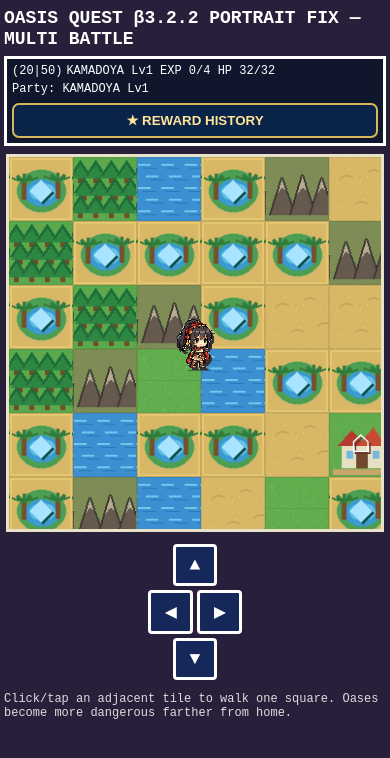
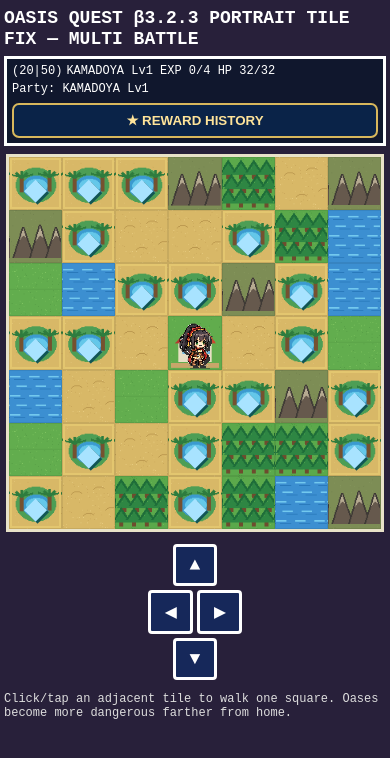
Before and after one commit to kamadoya/oasis-quest, a plain HTML site: page index.html in a window 390 px wide. Drawn offline with Linux system fonts and the light colour scheme.

Commit message:
📱🎮 OASIS QUEST β3.2.3 — PORTRAIT TILE CENTER FIX

```diff
--- a/index.html
+++ b/index.html
@@ -1,6 +1,6 @@
 <!doctype html>
 <html lang="en"><head><meta charset="utf-8"><meta name="viewport" content="width=device-width,initial-scale=1">
-<title>OASIS QUEST β3.2.2 PORTRAIT FIX</title>
+<title>OASIS QUEST β3.2.3 PORTRAIT TILE FIX</title>
 <style>
 *{box-sizing:border-box}body{margin:0;background:#17131d;color:#fff;font-family:monospace;overflow-x:hidden}
 #game{max-width:980px;margin:auto;background:#28203a;min-height:100vh;padding:10px}
@@ -316,11 +316,29 @@ html,body{max-width:100%;overflow-x:hidden}
 }
 </style>
 
+
+<style id="portraitTileCenter323">
+@media(max-width:700px) and (orientation:portrait){
+ #map{box-sizing:border-box!important}
+ #tileLayer{position:absolute!important;inset:0!important}
+ #hero{
+   left:50%!important;top:50%!important;
+   width:calc((100% / 7) * .62)!important;
+   height:calc((100% / 7) * .78)!important;
+   max-width:none!important;max-height:none!important;
+   transform:translate(-50%,-47%)!important;
+   object-fit:contain!important;
+   object-position:center bottom!important;
+ }
+ .tile{box-sizing:border-box!important}
+}
+</style>
+
 </head><body><div id="rewardCG" onclick="closeReward()"><div id="rewardFrame">
 <img id="rewardImg"><div id="rewardTop"><b>KAMADOYA LEVEL UP!</b><br><span id="rewardLv"></span></div>
 <div id="rewardText"><span id="rewardMsg"></span><span id="rewardContinue">▶ Continue</span></div>
 </div></div><div id="game">
-<h1>OASIS QUEST β3.2.2 PORTRAIT FIX — MULTI BATTLE</h1>
+<h1>OASIS QUEST β3.2.3 PORTRAIT TILE FIX — MULTI BATTLE</h1>
 <div class="bar"><span id="coord"></span><span id="lead"></span><span id="partyText"></span><button id="rewardHistoryBtn" type="button">★ REWARD HISTORY</button></div>
 <div id="map"><div id="tileLayer"></div><img id="hero" src="assets/kamadoya_field.png"></div>
 <div class="controls"><button onclick="step(0,-1)">▲</button><br><button onclick="step(-1,0)">◀</button><button onclick="step(1,0)">▶</button><br><button onclick="step(0,1)">▼</button></div>
@@ -452,11 +470,25 @@ function need(lv){return Math.max(4,Math.round((20+(lv-1)*18+(lv-1)*(lv-1)*6)/6)
 function hash(a,b){let n=(a*374761393+b*668265263)^0x5bf03635;n=(n^(n>>13))*1274126177;return ((n^(n>>16))>>>0)/4294967295}
 function oasisAt(a,b){if(a===20&&b===50)return false;let d=Math.abs(a-20)+Math.abs(b-50);return hash(a,b)<(.20-Math.min(.07,d/900))}
 function terrain(a,b){if(a===20&&b===50)return"village";if(oasisAt(a,b))return"oasis";let r=hash(a+200,b-300);return r<.08?"water":r<.18?"mountain":r<.35?"forest":r<.43?"desert":"plain"}
+function portraitField(){return window.matchMedia("(max-width:700px) and (orientation:portrait)").matches}
+function fieldTileSize(){return portraitField()?map.clientWidth/7:64}
 function render(){
  tileLayer.innerHTML="";tileLayer.style.transform="translate(0px,0px)";tileLayer.style.transition="none";
- const W=11,H=9;
- for(let j=-4;j<=4;j++)for(let i=-5;i<=5;i++){let a=x+i,b=y+j,t=document.createElement("div");t.className="tile "+terrain(a,b);t.style.left=(i+5)*64+"px";t.style.top=(j+4)*64+"px";t.onclick=()=>{if(Math.abs(i)+Math.abs(j)===1)step(Math.sign(i),Math.sign(j))};tileLayer.appendChild(t)}
- hero.style.left=5*64+5+"px";hero.style.top=4*64+3+"px";
+ const s=fieldTileSize();
+ for(let j=-4;j<=4;j++)for(let i=-5;i<=5;i++){
+   let a=x+i,b=y+j,t=document.createElement("div");
+   t.className="tile "+terrain(a,b);
+   if(portraitField()){
+     t.style.left=(i+3)*s+"px"; t.style.top=(j+3)*s+"px";
+     t.style.width=s+"px"; t.style.height=s+"px";
+   }else{
+     t.style.left=(i+5)*64+"px"; t.style.top=(j+4)*64+"px";
+   }
+   t.onclick=()=>{if(Math.abs(i)+Math.abs(j)===1)step(Math.sign(i),Math.sign(j))};
+   tileLayer.appendChild(t)
+ }
+ if(!portraitField()){hero.style.left=5*64+5+"px";hero.style.top=4*64+3+"px"}
+ else {hero.style.left="50%";hero.style.top="50%"};
  document.getElementById("coord").textContent=`(${x}|${y})`;
  let k=chars.KAMADOYA;document.getElementById("lead").textContent=`KAMADOYA Lv${k.lv} EXP ${k.exp}/${need(k.lv)} HP ${k.hp}/${k.maxhp}`;
  document.getElementById("partyText").textContent="Party: "+active().map(n=>n+" Lv"+chars[n].lv).join(" / ");
@@ -465,8 +497,9 @@ function step(dx,dy){
  if(moving||inBattle||Math.abs(dx)+Math.abs(dy)!==1)return;
  let nx=Math.max(0,Math.min(99,x+dx)),ny=Math.max(0,Math.min(99,y+dy));if(nx===x&&ny===y)return;
  moving=true;hero.classList.add("walk");
+ const s=fieldTileSize();
  tileLayer.style.transition="transform .34s linear";
- tileLayer.style.transform=`translate(${-dx*64}px,${-dy*64}px)`;
+ tileLayer.style.transform=`translate(${-dx*s}px,${-dy*s}px)`;
  setTimeout(()=>{x=nx;y=ny;moving=false;hero.classList.remove("walk");render();if(oasisAt(x,y))setTimeout(startBattle,100)},350)
 }
 document.addEventListener("keydown",e=>{if(e.key==="ArrowUp")step(0,-1);if(e.key==="ArrowDown")step(0,1);if(e.key==="ArrowLeft")step(-1,0);if(e.key==="ArrowRight")step(1,0)});
@@ -701,8 +734,7 @@ document.querySelectorAll("#galleryTabs button").forEach(b=>b.addEventListener("
  }
  const map=document.getElementById("map");
  if(map){
-   map.addEventListener("click",portraitFieldTap,{passive:false});
-   map.addEventListener("touchend",portraitFieldTap,{passive:false});
+   map.addEventListener("pointerup",portraitFieldTap,{passive:false});
  }
 })();
 </script>
```
Also changed, not shown: README.txt.
